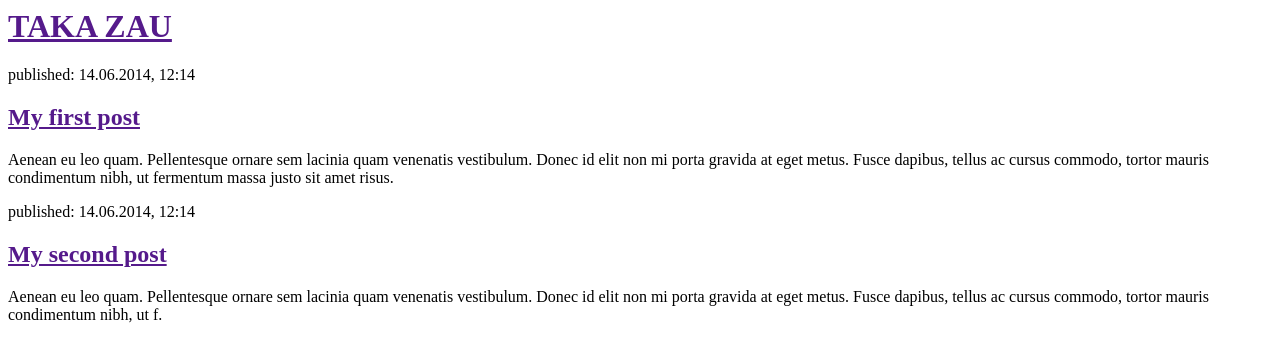
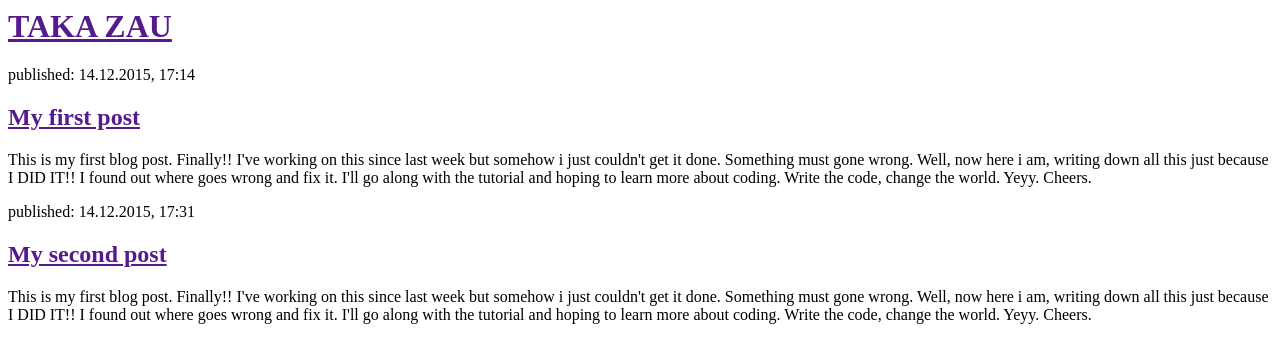
Before and after one commit to takkkk/my-first-blog, a Django app: page / in a window 1280 px wide. Shown: the top 363 px of the page. Run offline with Django 3.2, Linux system fonts and the light colour scheme.

Commit message:
Changed the content of the blog post.

```diff
--- a/blog/templates/blog/post_list.html
+++ b/blog/templates/blog/post_list.html
@@ -8,15 +8,15 @@
         </div>
 
         <div>
-            <p>published: 14.06.2014, 12:14</p>
+            <p>published: 14.12.2015, 17:14</p>
             <h2><a href="">My first post</a></h2>
-            <p>Aenean eu leo quam. Pellentesque ornare sem lacinia quam venenatis vestibulum. Donec id elit non mi porta gravida at eget metus. Fusce dapibus, tellus ac cursus commodo, tortor mauris condimentum nibh, ut fermentum massa justo sit amet risus.</p>
+            <p>This is my first blog post. Finally!! I've working on this since last week but somehow i just couldn't get it done. Something must gone wrong. Well, now here i am, writing down all this just because I DID IT!! I found out where goes wrong and fix it. I'll go along with the tutorial and hoping to learn more about coding. Write the code, change the world. Yeyy. Cheers.</p>
         </div>
 
         <div>
-            <p>published: 14.06.2014, 12:14</p>
+            <p>published: 14.12.2015, 17:31</p>
             <h2><a href="">My second post</a></h2>
-            <p>Aenean eu leo quam. Pellentesque ornare sem lacinia quam venenatis vestibulum. Donec id elit non mi porta gravida at eget metus. Fusce dapibus, tellus ac cursus commodo, tortor mauris condimentum nibh, ut f.</p>
+            <p>This is my first blog post. Finally!! I've working on this since last week but somehow i just couldn't get it done. Something must gone wrong. Well, now here i am, writing down all this just because I DID IT!! I found out where goes wrong and fix it. I'll go along with the tutorial and hoping to learn more about coding. Write the code, change the world. Yeyy. Cheers.</p>
         </div>
     </body>
 </html>
```
